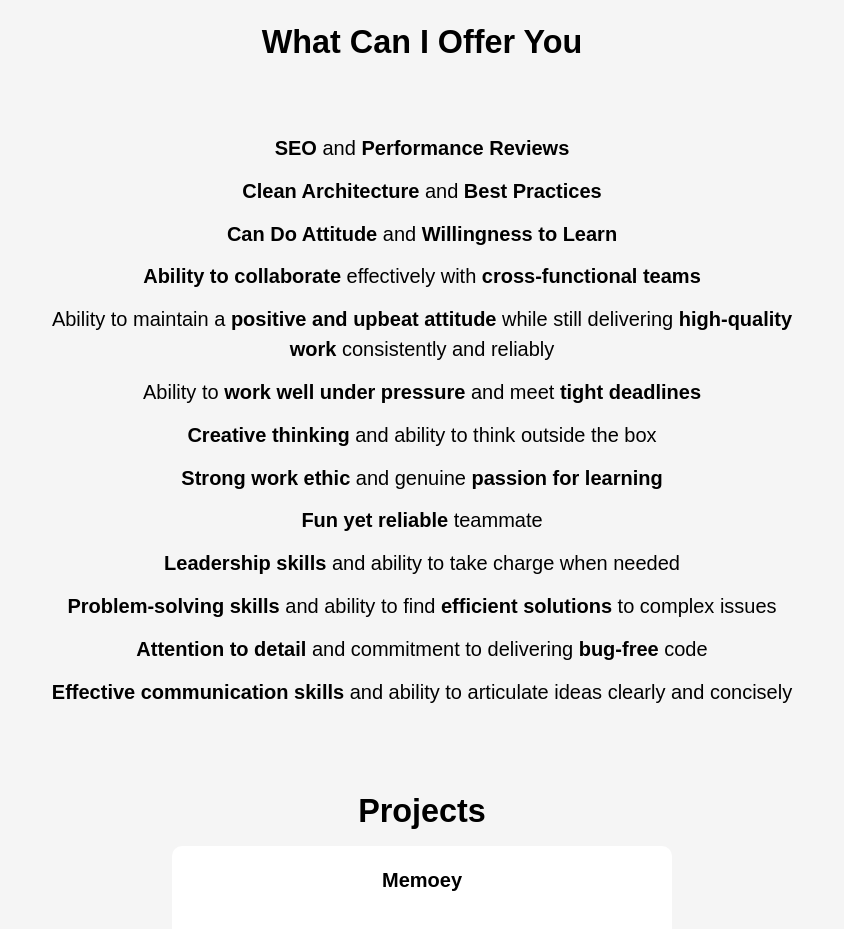
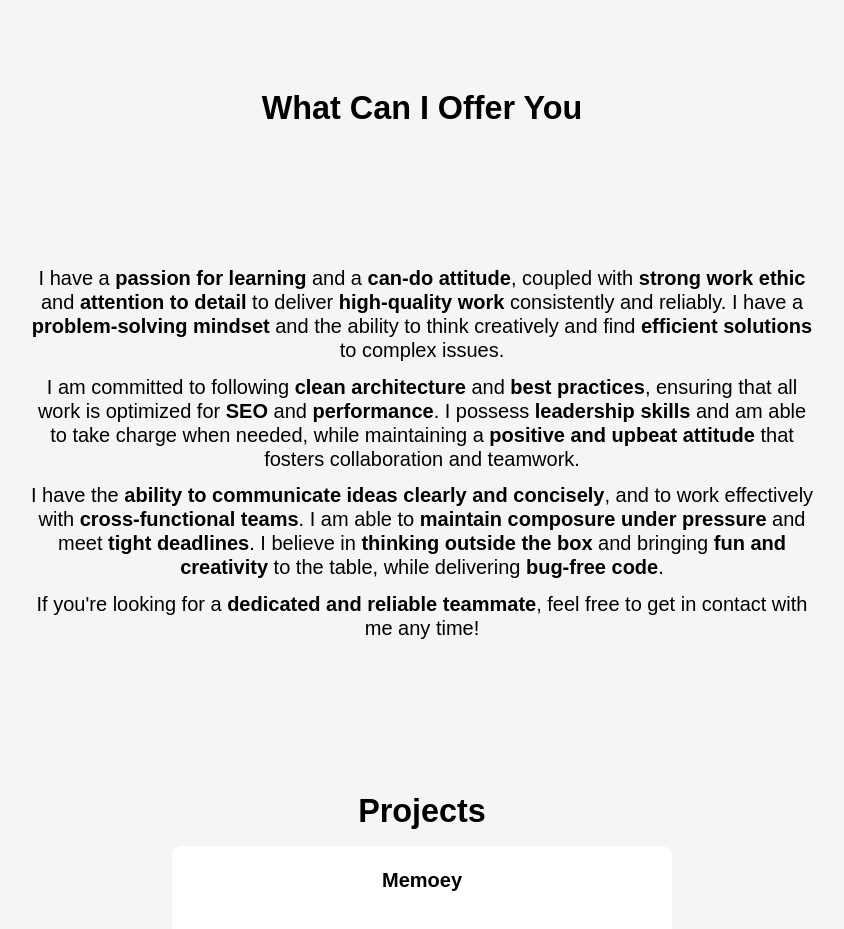
Before and after one commit to James-P-Boyle/Portfolio, a React (Vite) app: page / in a window 1280 px wide. Shown: the part 2520-3449 px from the top of the page, without its empty margins (218-1062 px from the left). Built offline with nearby package versions, Linux system fonts and the light colour scheme.

Commit message:
update offer content

```diff
--- a/src/sections/whatCanIOffer/WhatCanIOffer.tsx
+++ b/src/sections/whatCanIOffer/WhatCanIOffer.tsx
@@ -9,20 +9,36 @@ const WhatCanIOffer = forwardRef<HTMLDivElement>((props, ref) => {
             <h2>What Can I Offer You</h2>
 
             <div>
-                <span><strong>SEO</strong> and <strong>Performance Reviews</strong></span>
-                <span><strong>Clean Architecture</strong> and <strong>Best Practices</strong></span>
-                <span><strong>Can Do Attitude</strong> and <strong>Willingness to Learn</strong></span>
-                <span><strong>Ability to collaborate</strong> effectively with <strong>cross-functional teams</strong></span>
-                <span>Ability to maintain a <strong>positive and upbeat attitude</strong> while still delivering <strong>high-quality work</strong> consistently and reliably</span>
-                <span>Ability to <strong>work well under pressure</strong> and meet <strong>tight deadlines</strong></span>
-                <span><strong>Creative thinking</strong> and ability to think outside the box</span>
-                <span><strong>Strong work ethic</strong> and genuine <strong>passion for learning</strong></span>
-                <span><strong>Fun yet reliable</strong> teammate</span>
-                <span><strong>Leadership skills</strong> and ability to take charge when needed</span>
-                <span><strong>Problem-solving skills</strong> and ability to find <strong>efficient solutions</strong> to complex issues</span>
-                <span><strong>Attention to detail</strong> and commitment to delivering <strong>bug-free</strong> code</span>
-                <span><strong>Effective communication skills</strong> and ability to articulate ideas clearly and concisely</span>
+                <p>
+                    I have a <strong>passion for learning</strong> and a <strong>can-do attitude</strong>,
+                    coupled with <strong>strong work ethic</strong> and <strong>attention to detail </strong>
+                    to deliver <strong>high-quality work</strong> consistently and reliably.
+                    I have a <strong>problem-solving mindset</strong> and the ability to think creatively
+                    and find <strong>efficient solutions</strong> to complex issues.
+                </p>
+                <p>
+                    I am committed to following <strong>clean architecture</strong> and
+                    <strong> best practices</strong>, ensuring that all work is optimized for <strong>SEO </strong>
+                    and <strong>performance</strong>. I possess <strong>leadership skills </strong>
+                    and am able to take charge when needed, while maintaining a <strong>positive and upbeat attitude </strong>
+                    that fosters collaboration and teamwork.
+
+                </p>
+                <p>
+                    I have the <strong>ability to communicate ideas clearly and concisely</strong>,
+                    and to work effectively with <strong>cross-functional teams</strong>. I am able to <strong>maintain
+                    composure under pressure</strong> and meet <strong>tight deadlines</strong>.
+                    I believe in <strong>thinking outside the box</strong> and bringing <strong>fun and creativity </strong>
+                    to the table, while delivering <strong>bug-free code</strong>.
+                </p>
+                <p>
+                    If you're looking for a <strong>dedicated and reliable teammate</strong>,
+                    feel free to get in contact with me any time!
+                </p>
             </div>
+
+
+
 
         </section>
     )
```
Also changed, not shown: src/sections/navigation/Navigation.tsx (+1 -1 lines).
